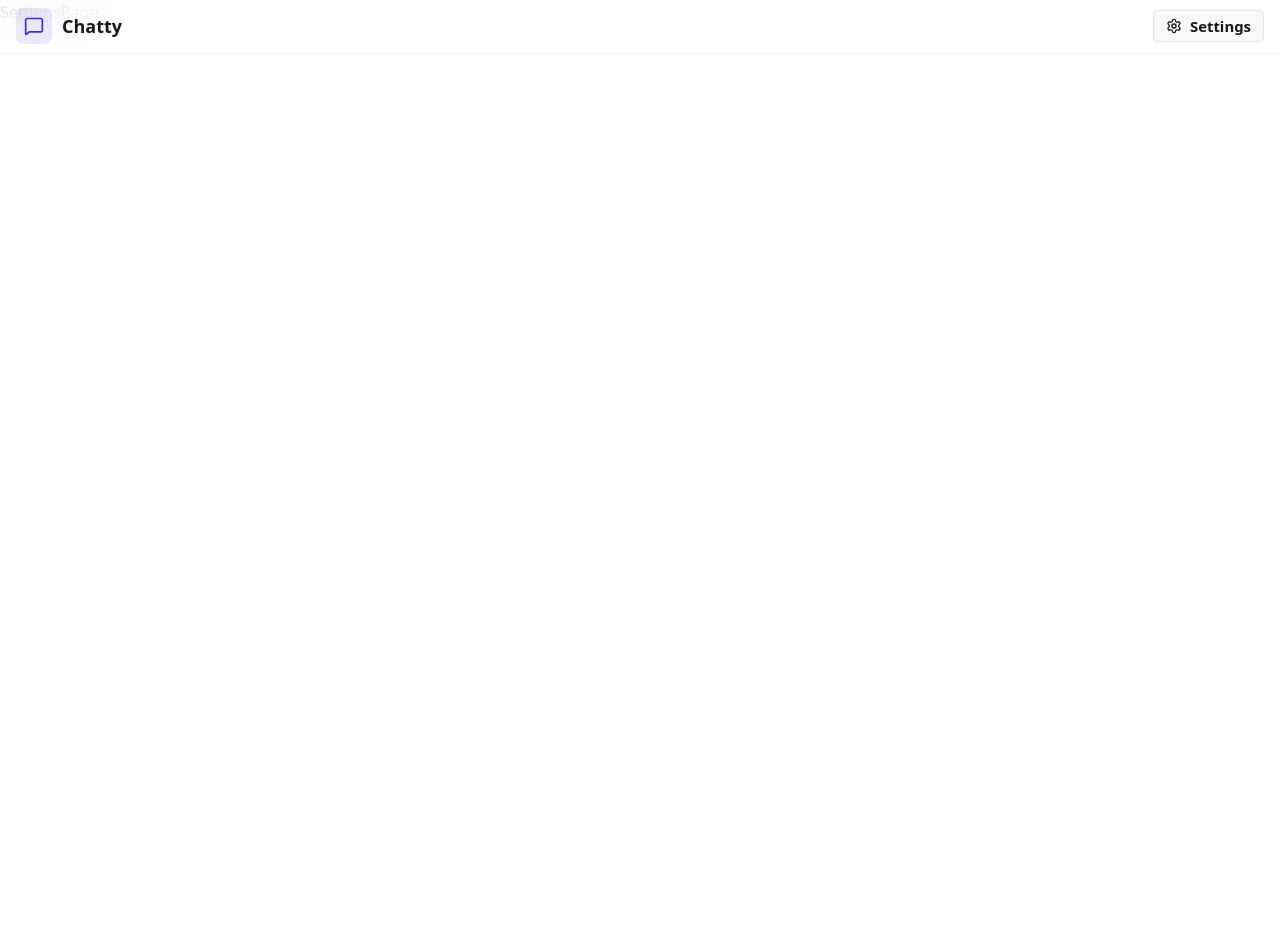
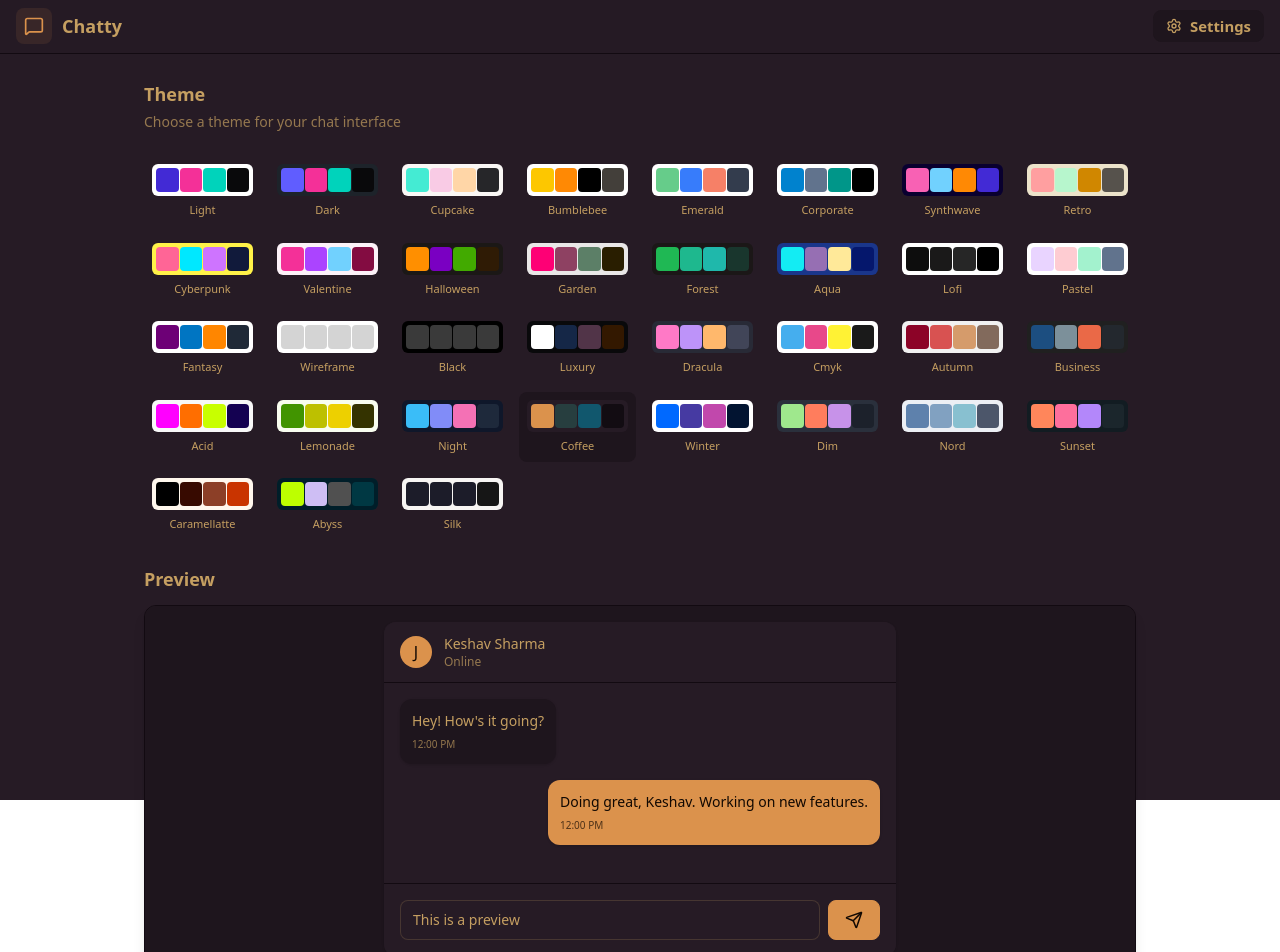
Before and after one commit to KeshavSharma74/Chatty-Real-time-chat-application, a React (Vite) app in the folder client/: page /settings in a window 1280 px wide. Shown: the top 952 px of the page. Before the commit the page ends 800 px from the top, so only its background shows below. Built offline with nearby package versions, Linux system fonts and the light colour scheme; no server answers.

Commit message:
Created Settings Page

```diff
--- a/client/src/App.jsx
+++ b/client/src/App.jsx
@@ -8,17 +8,19 @@ import LoginPage from './pages/LoginPage'
 import Navbar from './components/Navbar'
 import { useAuthStore } from './store/useAuthStore'
 import {Loader} from "lucide-react"
+import { useThemeStore } from './store/useThemeStore'
 
 const App = () => {
 
 
   const {authUser,checkAuth,isCheckingAuth} = useAuthStore();
+  const {theme} = useThemeStore();
 
   useEffect( ()=>{
     checkAuth();
   },[checkAuth])
 
-  // console.log(authUser);
+  console.log(theme);
 
   if(isCheckingAuth && !authUser){
     return (
@@ -29,7 +31,7 @@ const App = () => {
   }
 
   return (
-    <div className=''>
+    <div data-theme={theme}>
       <Navbar></Navbar>
       <Routes>
           <Route path='/' element={ authUser? <HomePage></HomePage> : <Navigate to='/login'></Navigate>} ></Route>
--- /dev/null
+++ b/client/src/constants/index.js
@@ -0,0 +1,37 @@
+export const THEMES = [
+  "light",
+  "dark",
+  "cupcake",
+  "bumblebee",
+  "emerald",
+  "corporate",
+  "synthwave",
+  "retro",
+  "cyberpunk",
+  "valentine",
+  "halloween",
+  "garden",
+  "forest",
+  "aqua",
+  "lofi",
+  "pastel",
+  "fantasy",
+  "wireframe",
+  "black",
+  "luxury",
+  "dracula",
+  "cmyk",
+  "autumn",
+  "business",
+  "acid",
+  "lemonade",
+  "night",
+  "coffee",
+  "winter",
+  "dim",
+  "nord",
+  "sunset",
+  "caramellatte",
+  "abyss",
+  "silk"
+];
--- a/client/src/index.css
+++ b/client/src/index.css
@@ -1,2 +1,5 @@
 @import "tailwindcss";
 @plugin "daisyui";
+@plugin "daisyui" {
+  themes: all;
+}
--- a/client/src/pages/SettingsPage.jsx
+++ b/client/src/pages/SettingsPage.jsx
@@ -1,9 +1,116 @@
-import React from 'react'
+import { THEMES } from "../constants";
+import { useThemeStore } from "../store/useThemeStore";
+import { Send } from "lucide-react";
+
+const PREVIEW_MESSAGES = [
+  { id: 1, content: "Hey! How's it going?", isSent: false },
+  { id: 2, content: "Doing great, Keshav. Working on new features.", isSent: true },
+];
 
 const SettingsPage = () => {
+  const { theme, setTheme } = useThemeStore();
+
   return (
-    <div>SettingsPage</div>
-  )
-}
+    <div className="h-screen container mx-auto px-4 pt-20 max-w-5xl">
+      <div className="space-y-6">
+        <div className="flex flex-col gap-1">
+          <h2 className="text-lg font-semibold">Theme</h2>
+          <p className="text-sm text-base-content/70">Choose a theme for your chat interface</p>
+        </div>
 
-export default SettingsPage
+        <div className="grid grid-cols-4 sm:grid-cols-6 md:grid-cols-8 gap-2">
+          {THEMES.map((t) => (
+            <button
+              key={t}
+              className={`
+                group flex flex-col items-center gap-1.5 p-2 rounded-lg transition-colors
+                ${theme === t ? "bg-base-200" : "hover:bg-base-200/50"}
+              `}
+              onClick={() => setTheme(t)}
+            >
+              <div className="relative h-8 w-full rounded-md overflow-hidden" data-theme={t}>
+                <div className="absolute inset-0 grid grid-cols-4 gap-px p-1">
+                  <div className="rounded bg-primary"></div>
+                  <div className="rounded bg-secondary"></div>
+                  <div className="rounded bg-accent"></div>
+                  <div className="rounded bg-neutral"></div>
+                </div>
+              </div>
+              <span className="text-[11px] font-medium truncate w-full text-center">
+                {t.charAt(0).toUpperCase() + t.slice(1)}
+              </span>
+            </button>
+          ))}
+        </div>
+
+        {/* Preview Section */}
+        <h3 className="text-lg font-semibold mb-3">Preview</h3>
+        <div className="rounded-xl border border-base-300 overflow-hidden bg-base-100 shadow-lg">
+          <div className="p-4 bg-base-200">
+            <div className="max-w-lg mx-auto">
+              {/* Mock Chat UI */}
+              <div className="bg-base-100 rounded-xl shadow-sm overflow-hidden">
+                {/* Chat Header */}
+                <div className="px-4 py-3 border-b border-base-300 bg-base-100">
+                  <div className="flex items-center gap-3">
+                    <div className="w-8 h-8 rounded-full bg-primary flex items-center justify-center text-primary-content font-medium">
+                      J
+                    </div>
+                    <div>
+                      <h3 className="font-medium text-sm">Keshav Sharma</h3>
+                      <p className="text-xs text-base-content/70">Online</p>
+                    </div>
+                  </div>
+                </div>
+
+                {/* Chat Messages */}
+                <div className="p-4 space-y-4 min-h-[200px] max-h-[200px] overflow-y-auto bg-base-100">
+                  {PREVIEW_MESSAGES.map((message) => (
+                    <div
+                      key={message.id}
+                      className={`flex ${message.isSent ? "justify-end" : "justify-start"}`}
+                    >
+                      <div
+                        className={`
+                          max-w-[80%] rounded-xl p-3 shadow-sm
+                          ${message.isSent ? "bg-primary text-primary-content" : "bg-base-200"}
+                        `}
+                      >
+                        <p className="text-sm">{message.content}</p>
+                        <p
+                          className={`
+                            text-[10px] mt-1.5
+                            ${message.isSent ? "text-primary-content/70" : "text-base-content/70"}
+                          `}
+                        >
+                          12:00 PM
+                        </p>
+                      </div>
+                    </div>
+                  ))}
+                </div>
+
+                {/* Chat Input */}
+                <div className="p-4 border-t border-base-300 bg-base-100">
+                  <div className="flex gap-2">
+                    <input
+                      type="text"
+                      className="input input-bordered flex-1 text-sm h-10"
+                      placeholder="Type a message..."
+                      value="This is a preview"
+                      readOnly
+                    />
+                    <button className="btn btn-primary h-10 min-h-0">
+                      <Send size={18} />
+                    </button>
+                  </div>
+                </div>
+              </div>
+            </div>
+          </div>
+        </div>
+      </div>
+    </div>
+  );
+};
+export default SettingsPage;
--- /dev/null
+++ b/client/src/store/useThemeStore.jsx
@@ -0,0 +1,9 @@
+import { create } from "zustand";
+
+export const useThemeStore = create((set) => ({
+  theme: localStorage.getItem("chat-theme") || "coffee",
+  setTheme: (theme) => {
+    localStorage.setItem("chat-theme", theme);
+    set({ theme });
+  },
+}));
```
